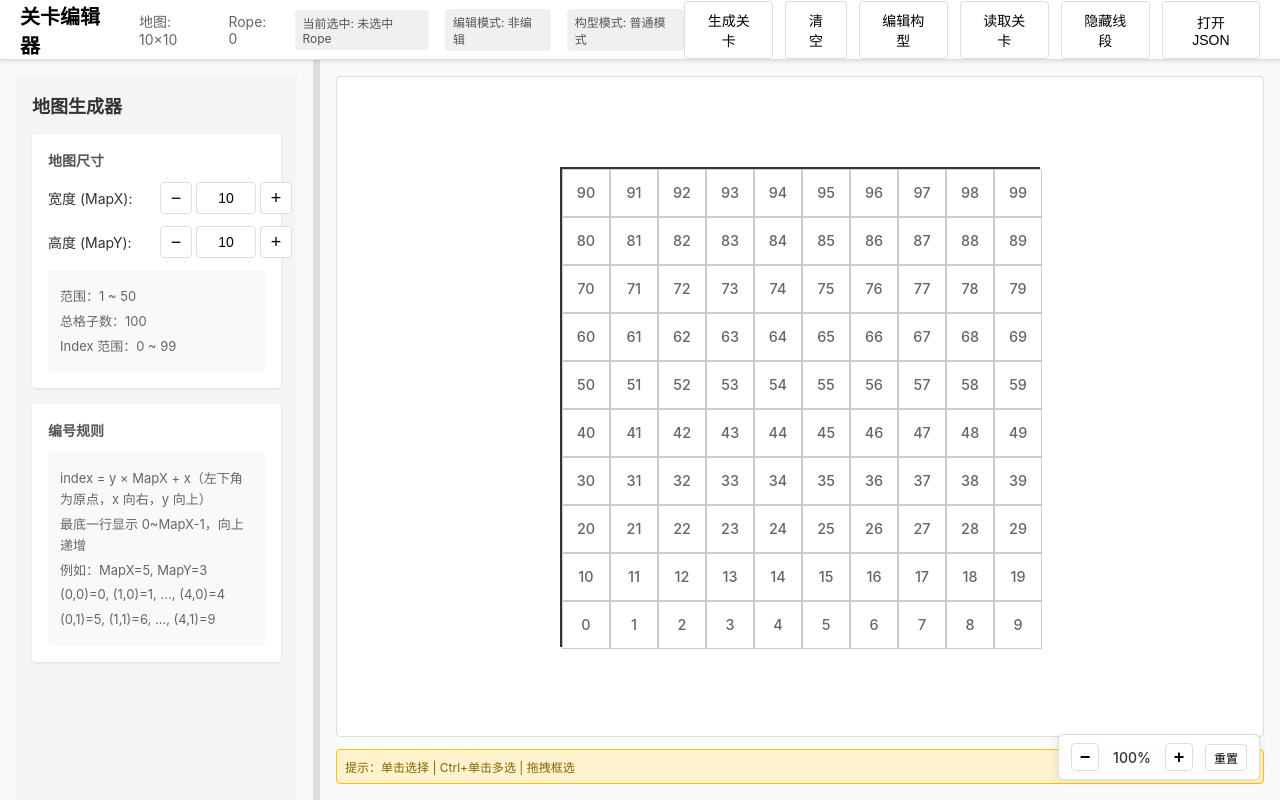
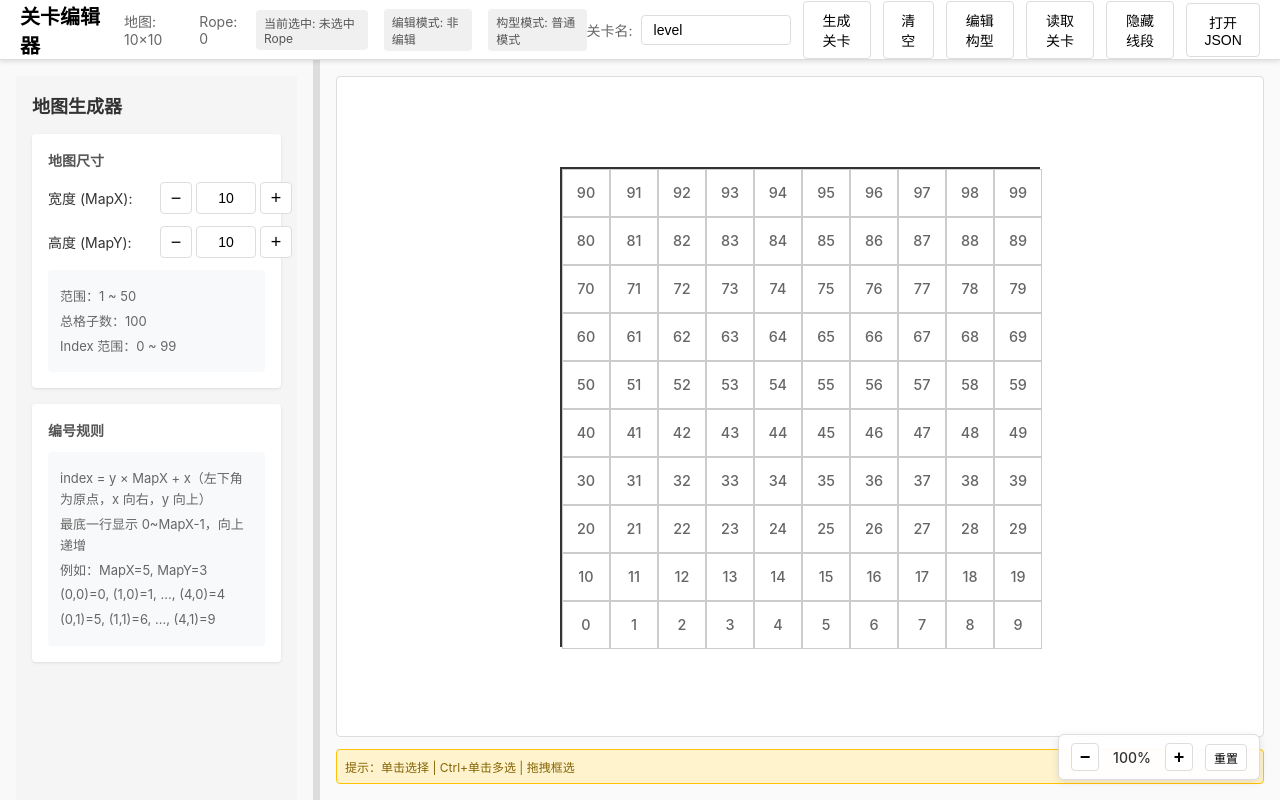
Before and after one commit to hh1606558820-cmd/GeckoPuzEscapSimilar, a React (Vite) app: page / in a window 1280 px wide. Built offline with nearby package versions, Linux system fonts and the light colour scheme.

Commit message:
feat: 鏂板鍏冲崱鏂囦欢鍚嶉璁惧姛鑳斤紝鏀寔鑷畾涔夊鍑烘枃浠跺悕

```diff
--- a/src/app/App.tsx
+++ b/src/app/App.tsx
@@ -69,6 +69,9 @@ export const App: React.FC = () => {
   });
   const [isMaskEditing, setIsMaskEditing] = useState<boolean>(false); // 是否处于构型编辑模式
 
+  // 关卡文件名状态
+  const [levelName, setLevelName] = useState<string>('level');
+
   // 当 MapX/MapY 改变时，自动重置 selectedIndices（避免越界）和 mask（避免错位）
   useEffect(() => {
     const validIndices = filterValidIndices(
@@ -119,6 +122,8 @@ export const App: React.FC = () => {
     // 重置 mask 为全 true
     setMask(new Array(10 * 10).fill(true));
     setIsMaskEditing(false);
+    // 重置关卡文件名
+    setLevelName('level');
   };
 
   // 处理选择变更（地图生成器用）
@@ -406,6 +411,8 @@ export const App: React.FC = () => {
         selectedRopeIndex={selectedRopeIndex}
         isEditingRopePath={isRopeEditing}
         isMaskEditing={isMaskEditing}
+        levelName={levelName}
+        onLevelNameChange={setLevelName}
         onLevelDataLoad={handleLevelDataLoad}
         onToggleRopeOverlay={handleToggleRopeOverlay}
         onToggleJsonPanel={handleToggleJsonPanel}
--- a/src/app/layout/TopBar.tsx
+++ b/src/app/layout/TopBar.tsx
@@ -31,6 +31,8 @@ interface TopBarProps {
   selectedRopeIndex: number | null;
   isEditingRopePath: boolean;
   isMaskEditing: boolean;
+  levelName: string;
+  onLevelNameChange: (name: string) => void;
   onLevelDataLoad: (levelData: LevelData) => void;
   onToggleRopeOverlay: () => void;
   onToggleJsonPanel: () => void;
@@ -45,6 +47,8 @@ export const TopBar: React.FC<TopBarProps> = ({
   selectedRopeIndex,
   isEditingRopePath,
   isMaskEditing,
+  levelName,
+  onLevelNameChange,
   onLevelDataLoad,
   onToggleRopeOverlay,
   onToggleJsonPanel,
@@ -52,6 +56,31 @@ export const TopBar: React.FC<TopBarProps> = ({
   onToggleMaskEditing,
 }) => {
   const fileInputRef = useRef<HTMLInputElement>(null);
+
+  /**
+   * 清理文件名：移除非法字符
+   * @param name 原始文件名
+   * @returns 清理后的文件名，若为空则返回 'level'
+   */
+  const sanitizeFileName = (name: string): string => {
+    // trim 空白字符
+    let sanitized = name.trim();
+
+    // 若为空字符串，使用默认值
+    if (sanitized === '') {
+      return 'level';
+    }
+
+    // 移除非法字符：\/:*?"<>|
+    sanitized = sanitized.replace(/[\/:*?"<>|]/g, '');
+
+    // 再次检查是否为空（移除非法字符后可能为空）
+    if (sanitized === '') {
+      return 'level';
+    }
+
+    return sanitized;
+  };
 
   // 处理生成关卡
   const handleGenerate = () => {
@@ -62,7 +91,10 @@ export const TopBar: React.FC<TopBarProps> = ({
       return;
     }
     try {
-      downloadLevelJson(levelData);
+      // 清理文件名并生成最终文件名
+      const sanitizedName = sanitizeFileName(levelName);
+      const filename = `${sanitizedName}.json`;
+      downloadLevelJson(levelData, filename);
       alert('关卡文件已成功生成并下载！');
     } catch (error) {
       alert('生成文件失败，请重试。');
@@ -118,6 +150,19 @@ export const TopBar: React.FC<TopBarProps> = ({
         </div>
       </div>
       <div className="top-bar-right">
+        <div className="top-bar-level-name-input">
+          <label htmlFor="level-name-input" className="top-bar-level-name-label">
+            关卡名:
+          </label>
+          <input
+            id="level-name-input"
+            type="text"
+            className="top-bar-level-name-input-field"
+            value={levelName}
+            onChange={(e) => onLevelNameChange(e.target.value)}
+            placeholder="请输入关卡文件名"
+          />
+        </div>
         <button className="top-bar-btn" onClick={handleGenerate}>
           生成关卡
         </button>
--- a/src/app/layout/layout.css
+++ b/src/app/layout/layout.css
@@ -46,6 +46,33 @@
 .top-bar-right {
   display: flex;
   gap: 12px;
+  align-items: center;
+}
+
+.top-bar-level-name-input {
+  display: flex;
+  align-items: center;
+  gap: 8px;
+}
+
+.top-bar-level-name-label {
+  font-size: 14px;
+  color: #666;
+  white-space: nowrap;
+}
+
+.top-bar-level-name-input-field {
+  padding: 6px 12px;
+  border: 1px solid #ddd;
+  border-radius: 4px;
+  font-size: 14px;
+  width: 150px;
+  transition: border-color 0.2s;
+}
+
+.top-bar-level-name-input-field:focus {
+  outline: none;
+  border-color: #2196f3;
 }
 
 .top-bar-btn {
```
